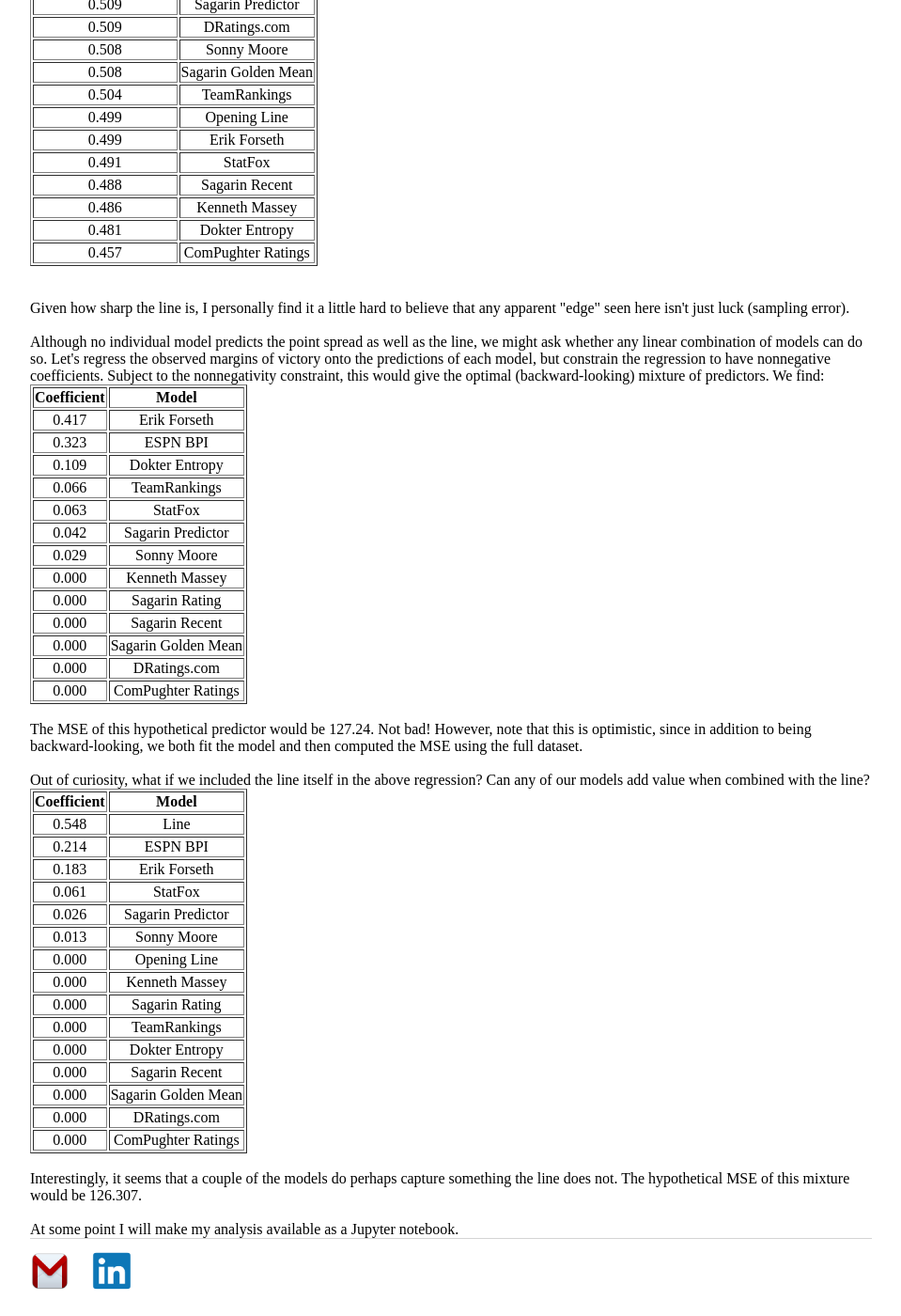
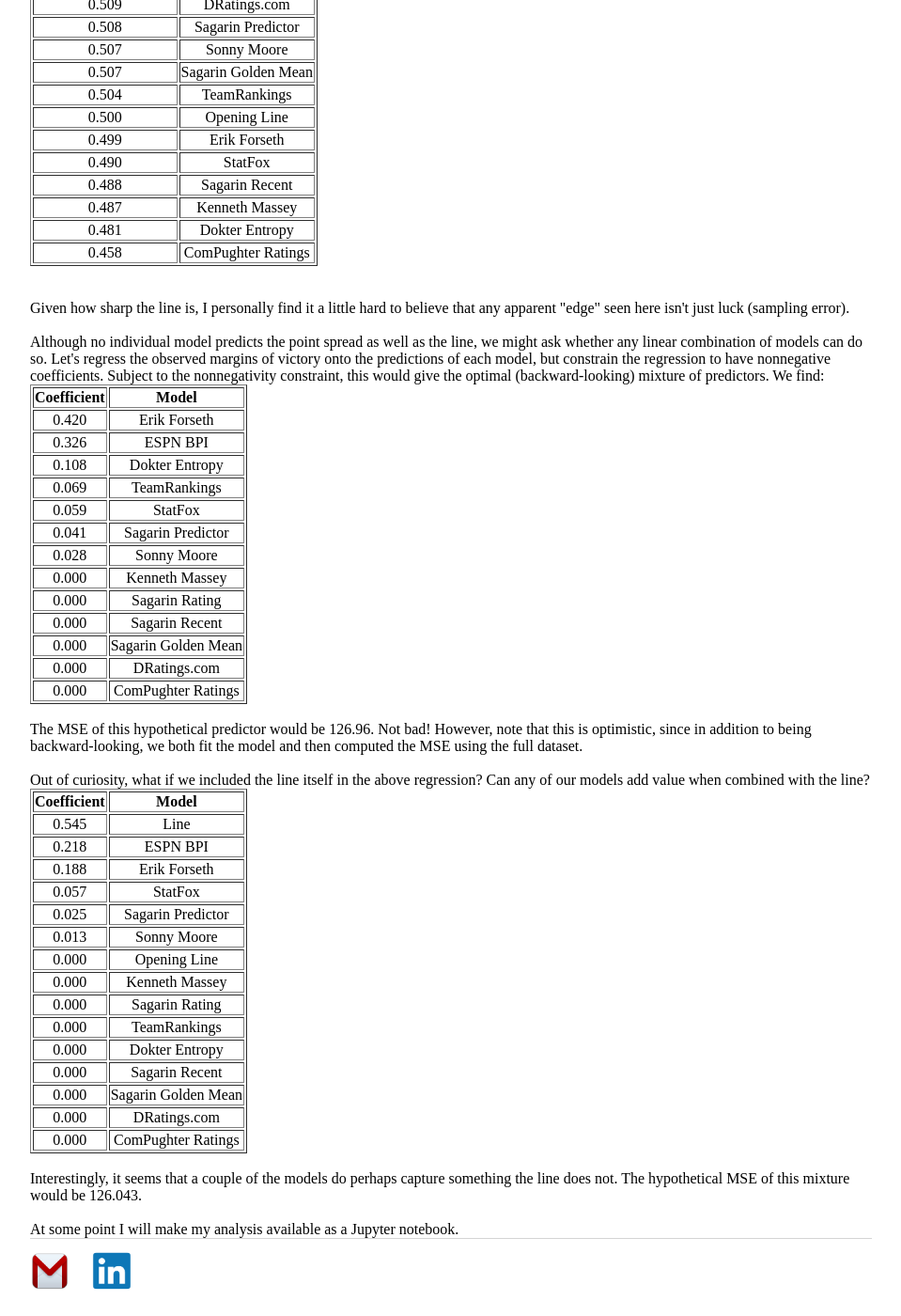
Before and after one commit to erikrforseth/erikrforseth.github.io, a Jekyll site: the page built from about.html, in a window 1280 px wide and 1400 px high, scrolled down 1259 px. Shown: the whole window at 94% size, without its empty margins (160-1119 px from the left). Built offline with Jekyll 4.4.1, drawn with Linux system fonts in a browser that asks for light colours; some of the changed text lies outside the part shown.

Commit message:
about page

```diff
--- a/about.html
+++ b/about.html
@@ -17,63 +17,63 @@
   </thead>
   <tbody>
     <tr align="center">
-      <td>127.271</td>
+      <td>127.025</td>
       <td>Line</td>
     </tr>
     <tr align="center">
-      <td>128.442</td>
+      <td>128.167</td>
       <td>Opening Line</td>
     </tr>
     <tr align="center">
-      <td>129.253</td>
+      <td>128.971</td>
       <td>TeamRankings</td>
     </tr>
     <tr align="center">
-      <td>129.380</td>
+      <td>129.096</td>
       <td>Erik Forseth</td>
     </tr>
     <tr align="center">
-      <td>134.524</td>
+      <td>134.306</td>
       <td>Dokter Entropy</td>
     </tr>
     <tr align="center">
-      <td>135.750</td>
+      <td>135.449</td>
       <td>ESPN BPI</td>
     </tr>
     <tr align="center">
-      <td>138.713</td>
+      <td>138.605</td>
       <td>StatFox</td>
     </tr>
     <tr align="center">
-      <td>139.671</td>
+      <td>139.371</td>
       <td>Kenneth Massey</td>
     </tr>
     <tr align="center">
-      <td>140.285</td>
+      <td>140.027</td>
       <td>Sagarin Rating</td>
     </tr>
     <tr align="center">
-      <td>140.918</td>
+      <td>140.660</td>
       <td>Sagarin Predictor</td>
     </tr>
     <tr align="center">
-      <td>140.991</td>
+      <td>140.724</td>
       <td>Sagarin Golden Mean</td>
     </tr>
     <tr align="center">
-      <td>143.600</td>
+      <td>143.388</td>
       <td>DRatings.com</td>
     </tr>
     <tr align="center">
-      <td>145.095</td>
+      <td>144.781</td>
       <td>Sonny Moore</td>
     </tr>
     <tr align="center">
-      <td>159.863</td>
+      <td>159.579</td>
       <td>Sagarin Recent</td>
     </tr>
     <tr align="center">
-      <td>160.766</td>
+      <td>160.462</td>
       <td>ComPughter Ratings</td>
     </tr>
   </tbody>
@@ -161,16 +161,12 @@
   </thead>
   <tbody>
     <tr align="center">
-      <td>0.518</td>
+      <td>0.519</td>
       <td>ESPN BPI</td>
     </tr>
     <tr align="center">
-      <td>0.511</td>
+      <td>0.510</td>
       <td>Sagarin Rating</td>
-    </tr>
-    <tr align="center">
-      <td>0.509</td>
-      <td>Sagarin Predictor</td>
     </tr>
     <tr align="center">
       <td>0.509</td>
@@ -178,10 +174,14 @@
     </tr>
     <tr align="center">
       <td>0.508</td>
+      <td>Sagarin Predictor</td>
+    </tr>
+    <tr align="center">
+      <td>0.507</td>
       <td>Sonny Moore</td>
     </tr>
     <tr align="center">
-      <td>0.508</td>
+      <td>0.507</td>
       <td>Sagarin Golden Mean</td>
     </tr>
     <tr align="center">
@@ -189,7 +189,7 @@
       <td>TeamRankings</td>
     </tr>
     <tr align="center">
-      <td>0.499</td>
+      <td>0.500</td>
       <td>Opening Line</td>
     </tr>
     <tr align="center">
@@ -197,7 +197,7 @@
       <td>Erik Forseth</td>
     </tr>
     <tr align="center">
-      <td>0.491</td>
+      <td>0.490</td>
       <td>StatFox</td>
     </tr>
     <tr align="center">
@@ -205,7 +205,7 @@
       <td>Sagarin Recent</td>
     </tr>
     <tr align="center">
-      <td>0.486</td>
+      <td>0.487</td>
       <td>Kenneth Massey</td>
     </tr>
     <tr align="center">
@@ -213,7 +213,7 @@
       <td>Dokter Entropy</td>
     </tr>
     <tr align="center">
-      <td>0.457</td>
+      <td>0.458</td>
       <td>ComPughter Ratings</td>
     </tr>
   </tbody>
@@ -232,31 +232,31 @@
   </thead>
   <tbody>
     <tr align="center">
-      <td>0.417</td>
+      <td>0.420</td>
       <td>Erik Forseth</td>
     </tr>
     <tr align="center">
-      <td>0.323</td>
+      <td>0.326</td>
       <td>ESPN BPI</td>
     </tr>
     <tr align="center">
-      <td>0.109</td>
+      <td>0.108</td>
       <td>Dokter Entropy</td>
     </tr>
     <tr align="center">
-      <td>0.066</td>
+      <td>0.069</td>
       <td>TeamRankings</td>
     </tr>
     <tr align="center">
-      <td>0.063</td>
+      <td>0.059</td>
       <td>StatFox</td>
     </tr>
     <tr align="center">
-      <td>0.042</td>
+      <td>0.041</td>
       <td>Sagarin Predictor</td>
     </tr>
     <tr align="center">
-      <td>0.029</td>
+      <td>0.028</td>
       <td>Sonny Moore</td>
     </tr>
     <tr align="center">
@@ -286,7 +286,7 @@
   </tbody>
 </table>
 <br>
-The MSE of this hypothetical predictor would be 127.24. Not bad! However, note that this is optimistic, since in addition to being backward-looking, we both fit the model and then computed the MSE using the full dataset.
+The MSE of this hypothetical predictor would be 126.96. Not bad! However, note that this is optimistic, since in addition to being backward-looking, we both fit the model and then computed the MSE using the full dataset.
 <br><br>
 Out of curiosity, what if we included the line itself in the above regression? Can any of our models add value when combined with the line?<table border="1" class="dataframe">
   <thead>
@@ -297,23 +297,23 @@
   </thead>
   <tbody>
     <tr align="center">
-      <td>0.548</td>
+      <td>0.545</td>
       <td>Line</td>
     </tr>
     <tr align="center">
-      <td>0.214</td>
+      <td>0.218</td>
       <td>ESPN BPI</td>
     </tr>
     <tr align="center">
-      <td>0.183</td>
+      <td>0.188</td>
       <td>Erik Forseth</td>
     </tr>
     <tr align="center">
-      <td>0.061</td>
+      <td>0.057</td>
       <td>StatFox</td>
     </tr>
     <tr align="center">
-      <td>0.026</td>
+      <td>0.025</td>
       <td>Sagarin Predictor</td>
     </tr>
     <tr align="center">
@@ -359,6 +359,6 @@
   </tbody>
 </table>
 <br>
-Interestingly, it seems that a couple of the models do perhaps capture something the line does not. The hypothetical MSE of this mixture would be 126.307.
+Interestingly, it seems that a couple of the models do perhaps capture something the line does not. The hypothetical MSE of this mixture would be 126.043.
 <br><br>
 At some point I will make my analysis available as a Jupyter notebook.
```
Also changed, not shown: other parts of about.html (+5 -5 lines).
